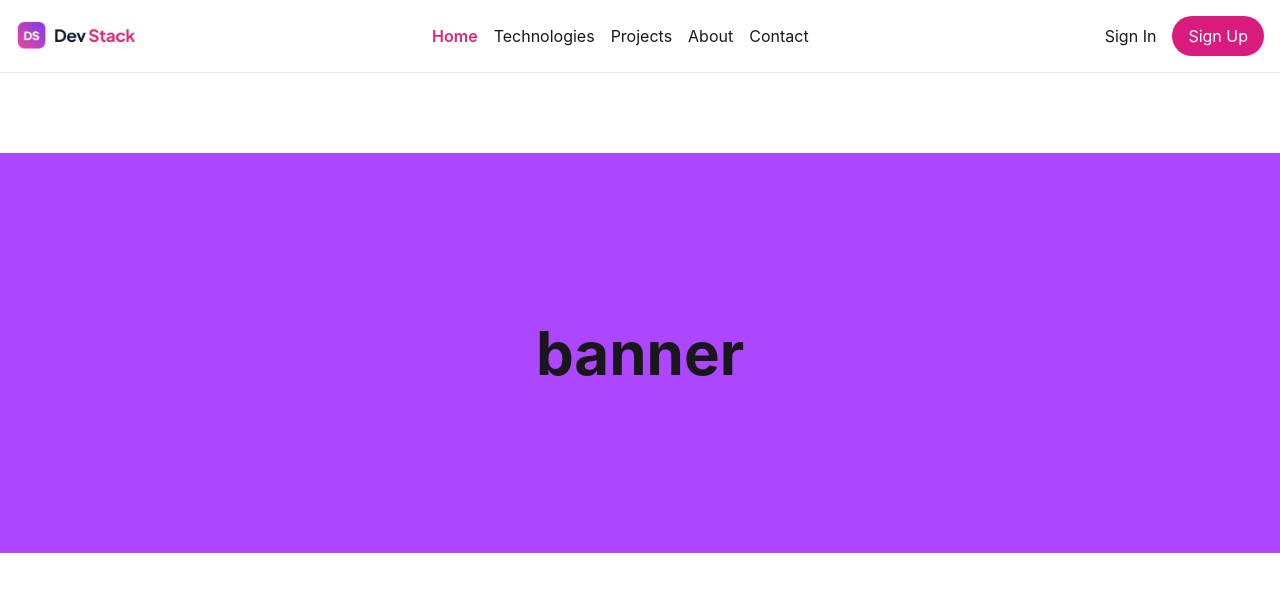
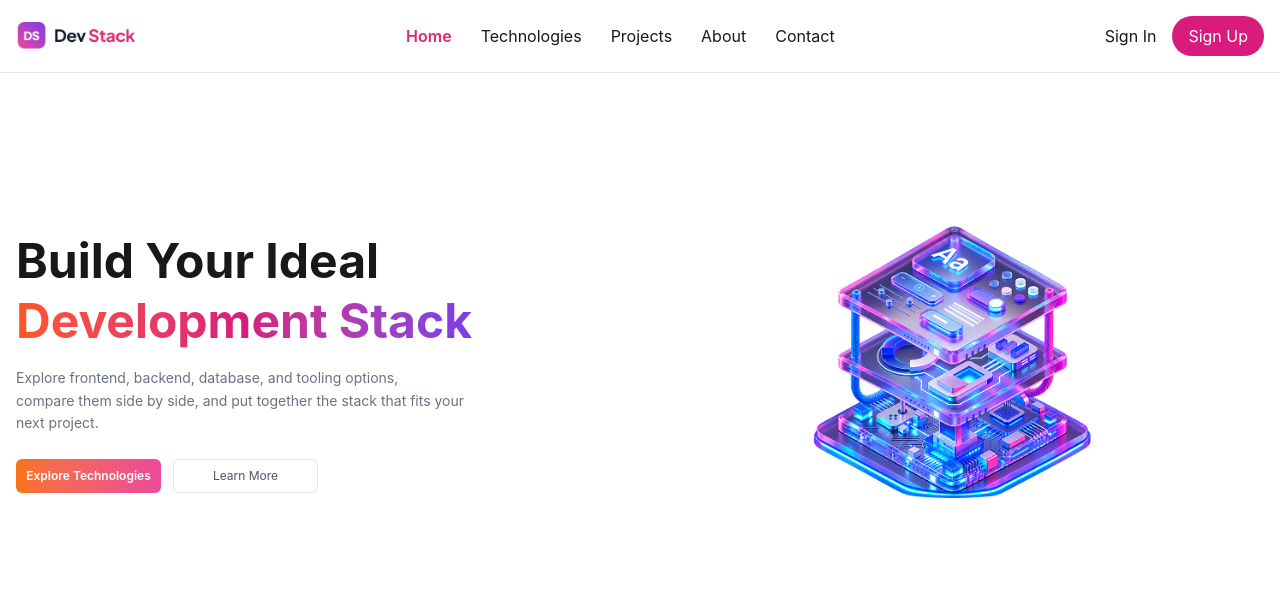
Before and after one commit to Saida-85/assignment-5, a React (Vite) app: page / in a window 1280 px wide. Shown: the top 592 px of the page. Built offline with nearby package versions, Linux system fonts and the light colour scheme.

Commit message:
modified:   .gitignore         modified:   src/components/Banner.tsx         modified:   src/components/Nav.tsx

```diff
--- a/src/components/Banner.tsx
+++ b/src/components/Banner.tsx
@@ -1,10 +1,56 @@
-import React from "react";
+import BannerImage from "../assets/banner-stack.png";
 
 const Banner = () => {
   return (
-    <div className="min-h-[400px] bg-purple-500 my-20 flex justify-center items-center">
-      <h2 className="font-bold text-6xl">banner</h2>
-    </div>
+    <section className="my-10 md:my-16">
+      <div className="container mx-auto px-4">
+        <div className="flex flex-col md:flex-row items-center justify-between">
+          {/* Left Content */}
+          <div className="w-full md:w-1/2 text-center md:text-left">
+            {/* Heading */}
+            <h1 className="text-4xl md:text-5xl font-bold leading-tight">
+              Build Your Ideal
+              <br />
+              <span className="bg-gradient-to-r from-[#FF5722] via-[#D81B7E] to-[#7C3AED] bg-clip-text text-transparent">
+                Development Stack
+              </span>
+            </h1>
+
+            {/* Description */}
+            <p className="mt-4 text-sm text-gray-500 leading-relaxed max-w-[550px] mx-auto md:mx-0">
+              Explore frontend, backend, database, and tooling options,
+              <br className="hidden md:block" />
+              compare them side by side, and put together the stack that fits
+              your
+              <br className="hidden md:block" />
+              next project.
+            </p>
+
+            {/* Buttons */}
+            <div className="mt-6 flex justify-center md:justify-start gap-3">
+              {/* Explore Technologies */}
+              <button className="w-[145px] bg-gradient-to-r from-[#F97316] to-[#EC4899] text-white text-xs py-2 rounded-md font-semibold">
+                Explore Technologies
+              </button>
+
+              {/* Learn More */}
+              <button className="w-[145px] border border-gray-200 text-gray-600 text-xs py-2 rounded-md">
+                Learn More
+              </button>
+            </div>
+          </div>
+
+          {/* Banner Image */}
+          <div className="w-full md:w-1/2 flex justify-center mt-2 md:mt-0">
+            <img
+              src={BannerImage}
+              alt="Development Stack"
+              className="w-[340px] md:w-[400px] lg:w-[450px]"
+            />
+          </div>
+        </div>
+      </div>
+    </section>
   );
 };
 
--- a/src/components/Nav.tsx
+++ b/src/components/Nav.tsx
@@ -6,9 +6,11 @@ const Nav = () => {
   const [isOpen, setIsOpen] = useState(false);
 
   return (
-    <nav className=" mx-auto py-4 border-b border-gray-200">
-      <div className="container mx-auto px-4 flex items-center justify-between">
-        {/* Hamburger in mobile display */}
+    <nav className="sticky top-0 z-50 bg-white mx-auto py-4 border-b border-gray-200">
+      <div className="container mx-auto px-4">
+        {/* Main Navbar */}
+        <div className="flex items-center justify-between">
+          {/* Hamburger - Mobile only */}
           <button
             onClick={() => setIsOpen(!isOpen)}
             className="md:hidden text-2xl"
@@ -19,22 +21,9 @@ const Nav = () => {
           {/* Logo */}
           <img src={Logo} className="w-[120px] h-[30px]" alt="DevStack" />
 
-        {/* Navigation Menu */}
-        <ul
-          className={`${isOpen ? "flex" : "hidden"}
-        md:flex
-        absolute md:static
-        top-[65px] left-0
-        w-full md:w-auto
-        bg-white md:bg-transparent
-        flex-col md:flex-row
-        gap-4
-        items-center
-        py-4 md:py-0
-        shadow-md md:shadow-none
-        `}
-        >
-          <li className="md:text-[#DB2777] md:font-semibold">Home</li>
+          {/* Desktop Navigation */}
+          <ul className="hidden md:flex gap-[29px] items-center">
+            <li className="text-[#DB2777] font-semibold">Home</li>
             <li>Technologies</li>
             <li>Projects</li>
             <li>About</li>
@@ -50,6 +39,18 @@ const Nav = () => {
             </button>
           </div>
         </div>
+
+        {/* Mobile Navigation */}
+        {isOpen && (
+          <ul className="md:hidden flex flex-col gap-4 mt-4 py-4 border-t border-gray-200">
+            <li className="text-[#DB2777] font-semibold">Home</li>
+            <li>Technologies</li>
+            <li>Projects</li>
+            <li>About</li>
+            <li>Contact</li>
+          </ul>
+        )}
+      </div>
     </nav>
   );
 };
```
Also changed, not shown: 1 other file (tests, documents, lock files or other folders). Lines whose indentation alone changed are shown as unchanged.
